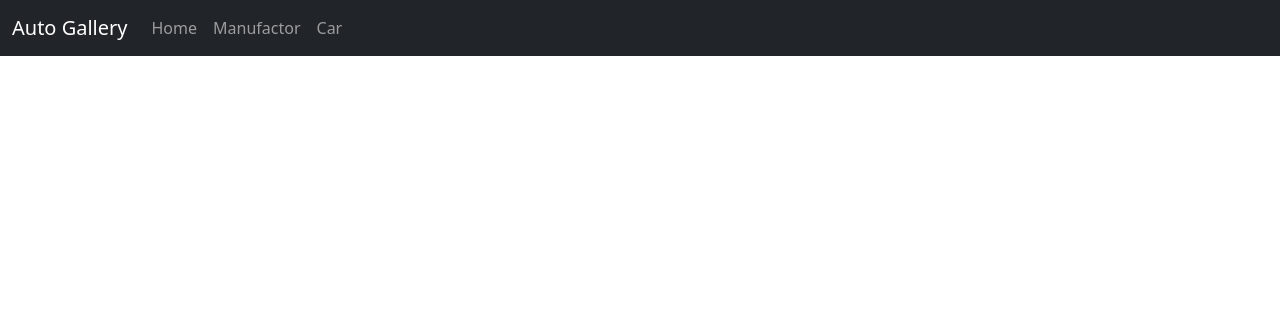
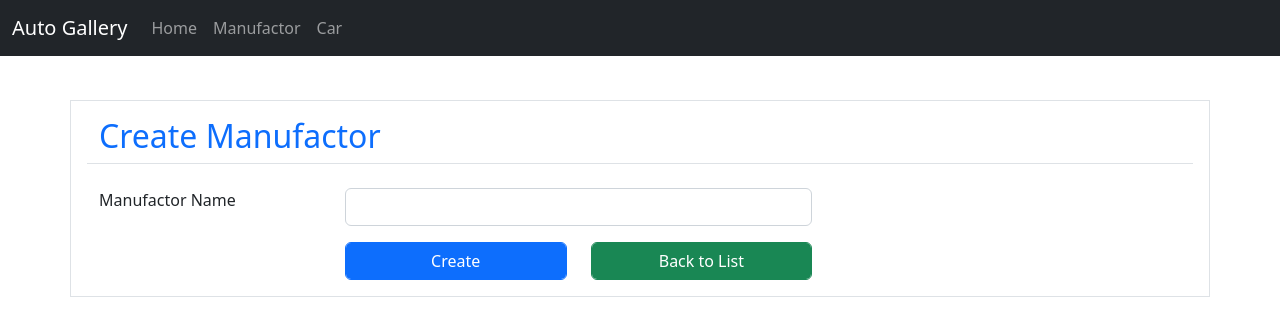
Before and after one commit to scheraghpourahmadmah/Practice-Project, an Angular app in the folder client/: page /createManufactor in a window 1280 px wide. Before the commit this address led to /. Shown: the top 336 px of the page. Built offline with nearby package versions, Linux system fonts and the light colour scheme.

Commit message:
Create and Delete Manufactor

```diff
--- a/client/src/app/_services/manufactor.service.ts
+++ b/client/src/app/_services/manufactor.service.ts
@@ -13,4 +13,16 @@ export class ManufactorService {
   getManufactors(){
     return this.http.get<Manufactor[]>(this.baseUrl + 'manufactor');
   }
+  deleteManufactor(manufactorId:number){
+    // return this.http.delete('http://localhost:5012/api/manufactor/deleteManufactor/' + manufactorId);
+    return this.http.delete(this.baseUrl + 'manufactor/' + 'deleteManufactor/' + manufactorId );
+  }
+
+  createNewManufactor(manufactor: Manufactor) {
+    return this.http.post(this.baseUrl + 'manufactor/addManufactor', manufactor);
+  }
+
+  editManufactor(manufactor: Manufactor){
+    return this.http.put(this.baseUrl + 'manufactor/editManufactor', manufactor);
+  }
 }
--- a/client/src/app/app-routing.module.ts
+++ b/client/src/app/app-routing.module.ts
@@ -1,11 +1,13 @@
 import { NgModule } from '@angular/core';
 import { RouterModule, Routes } from '@angular/router';
+import { CreateManufactorComponent } from './create-manufactor/create-manufactor.component';
 import { HomeComponent } from './home/home.component';
 import { ManufactorComponent } from './manufactor/manufactor.component';
 
 const routes: Routes = [
-  {path:'', component: HomeComponent},
-  {path:'manufactor', component:ManufactorComponent}
+  { path: '', component: HomeComponent },
+  { path: 'manufactor', component: ManufactorComponent },
+  { path: 'createManufactor', component: CreateManufactorComponent }
 ];
 
 @NgModule({
--- /dev/null
+++ b/client/src/app/create-manufactor/create-manufactor.component.html
@@ -0,0 +1,25 @@
+<form [formGroup]="form" (ngSubmit)="createNewManufactor()">
+    <div class="row p-3 border">
+        <div class="col-12 border-bottom">
+            <h2 class="text-primary">Create Manufactor</h2>
+        </div>
+        <div class="col-8 pt-4">
+            <div class="form-group row">
+                <div class="col-4">
+                    <label>Manufactor Name</label>
+                </div>
+                <div class="col-8">
+                    <input formControlName="name" class="form-control" />
+                </div>
+            </div>
+            <div class="form-group row mt-3">
+                <div class="col-4 offset-4" >
+                    <button type="submit" class="btn btn-primary form-control">Create</button>
+                </div>
+                <div class="col-4">
+                    <a class="btn btn-success form-control" routerLink="/manufactor">Back to List</a>
+                </div>
+            </div>
+        </div>
+    </div>
+</form>
--- /dev/null
+++ b/client/src/app/create-manufactor/create-manufactor.component.ts
@@ -0,0 +1,34 @@
+import { Component, OnInit } from '@angular/core';
+import { FormBuilder, FormGroup } from '@angular/forms';
+import { Router } from '@angular/router';
+import { ManufactorService } from '../_services/manufactor.service';
+
+@Component({
+  selector: 'app-create-manufactor',
+  templateUrl: './create-manufactor.component.html',
+  styleUrls: ['./create-manufactor.component.css']
+})
+export class CreateManufactorComponent implements OnInit {
+
+  form: FormGroup = new FormGroup({});
+  constructor(private fb: FormBuilder, private manufactorService: ManufactorService , private router: Router) { }
+
+  ngOnInit(): void {
+   this.initializeForm();
+  }
+
+  initializeForm() {
+    this.form = this.fb.group({
+      name :['']
+    });
+  }
+
+  createNewManufactor(){
+   this.manufactorService.createNewManufactor(this.form.value).subscribe({
+    next: () => {
+      this.router.navigateByUrl('/manufactor')
+    }
+   });
+  }
+
+}
--- /dev/null
+++ b/client/src/app/edit-manufactor/edit-manufactor.component.html
@@ -0,0 +1,25 @@
+<form>
+    <div class="row p-3 border">
+        <div class="col-12 border-bottom">
+            <h2 class="text-primary">Edit Manufactor</h2>
+        </div>
+        <div class="col-8 pt-4">
+            <div class="form-group row">
+                <div class="col-4">
+                    <label>Manufactor Name</label>
+                </div>
+                <div class="col-8">
+                    <input formControlName="name" class="form-control" />
+                </div>
+            </div>
+            <div class="form-group row mt-3">
+                <div class="col-4 offset-4" >
+                    <button type="submit" class="btn btn-primary form-control">Edit</button>
+                </div>
+                <div class="col-4">
+                    <a class="btn btn-success form-control" routerLink="/manufactor">Back to List</a>
+                </div>
+            </div>
+        </div>
+    </div>
+</form>
--- /dev/null
+++ b/client/src/app/edit-manufactor/edit-manufactor.component.ts
@@ -0,0 +1,15 @@
+import { Component, OnInit } from '@angular/core';
+
+@Component({
+  selector: 'app-edit-manufactor',
+  templateUrl: './edit-manufactor.component.html',
+  styleUrls: ['./edit-manufactor.component.css']
+})
+export class EditManufactorComponent implements OnInit {
+
+  constructor() { }
+
+  ngOnInit(): void {
+  }
+
+}
--- a/client/src/app/manufactor/manufactor.component.html
+++ b/client/src/app/manufactor/manufactor.component.html
@@ -4,7 +4,7 @@
             <h2 class="text-info"> Manufactor List</h2>
         </div>
         <div class="col-2 text-right">
-            <a asp-action="Upsert" class="btn btn-info form-control"> Create New </a>
+            <a asp-action="Upsert" class="btn btn-info form-control" routerLink="/createManufactor"> Create New </a>
         </div>
     </div>
     <br />
@@ -26,7 +26,7 @@
                         Edit
                     </a>
 
-                    <a class="btn btn-danger bg-danger">
+                    <a class="btn btn-danger bg-danger" (click)="deleteManufactor(manufactor.id)">
                         Delete
                     </a>
                 </td>
--- a/client/src/app/manufactor/manufactor.component.ts
+++ b/client/src/app/manufactor/manufactor.component.ts
@@ -13,6 +13,10 @@ export class ManufactorComponent implements OnInit {
   constructor(private manufactorService: ManufactorService) { }
 
   ngOnInit(): void {
+    this.getManufactors();
+  }
+
+  getManufactors(){
     this.manufactorService.getManufactors().subscribe({
       next:response => {
         this.manufactors = response;
@@ -21,4 +25,12 @@ export class ManufactorComponent implements OnInit {
     })
   }
 
+  deleteManufactor(id:number){
+    this.manufactorService.deleteManufactor(id).subscribe({
+      next: () =>{
+        this.getManufactors();
+      }
+    })
+  }
+
 }
```
Also changed, not shown: client/src/app/app.module.ts (+8 -2 lines), client/src/app/create-manufactor/create-manufactor.component.css (added), client/src/app/edit-manufactor/edit-manufactor.component.css (added), 1 other file (tests, documents, lock files or other folders).
